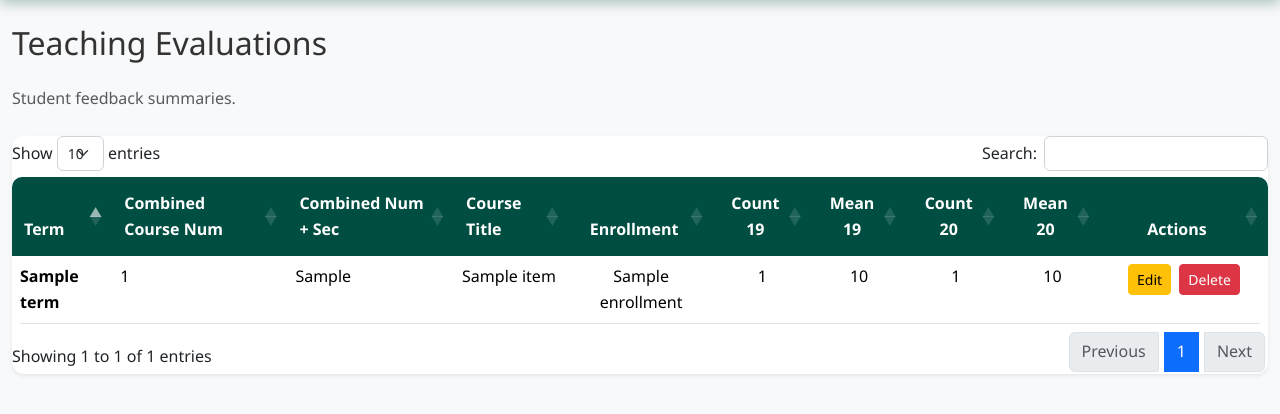
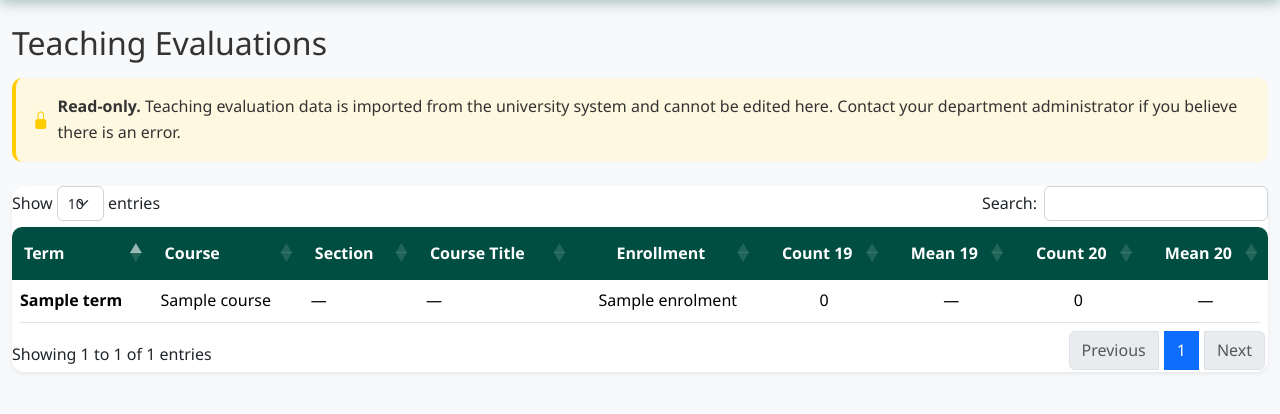
Before and after one commit to Akshay501/far_web_app, a Python web app: template templates/professor/teaching.html in a window 1280 px wide. Shown: the part 82-496 px from the top of the page. Run offline with Jinja, Linux system fonts and the light colour scheme; the template is opened without the code that fills it: most values are stand-ins (such as "Sample title", 1, 10 or a date in 2020); some libraries are stand-ins or nearby versions.

Commit message:
Read-only Teaching/Advisee + config auto-update fix
- Teaching Evaluations: removed Edit/Delete buttons, added read-only notice
- Advisee Count: removed Add/Edit/Delete, added read-only notice
- Teaching route: filter out NULL rows from query
- Advisee Count routes: blocked all write operations at backend level
- generate.py: auto-update make_cv.cfg before running make_far
  (prevents [Y/N] prompt hanging the server)

```diff
--- a/templates/professor/teaching.html
+++ b/templates/professor/teaching.html
@@ -1,8 +1,20 @@
 {% extends "base.html" %}
 {% block content %}
 
-<h2 class="mb-4">Teaching Evaluations</h2>
-<p class="text-muted mb-4">Student feedback summaries.</p>
+<div class="d-flex justify-content-between align-items-center mb-3">
+    <h2 class="mb-0">Teaching Evaluations</h2>
+</div>
+
+<!-- Read-only notice -->
+<div class="alert border-0 mb-4 d-flex align-items-center gap-2"
+     style="background-color: #fff8e1; border-left: 4px solid var(--clarkson-gold) !important; border-left-style: solid !important;">
+    <i class="bi bi-lock-fill" style="color: var(--clarkson-gold); font-size: 1.1rem;"></i>
+    <span>
+        <strong>Read-only.</strong>
+        Teaching evaluation data is imported from the university system and cannot be edited here.
+        Contact your department administrator if you believe there is an error.
+    </span>
+</div>
 
 <div class="card shadow-sm">
     <div class="card-body p-0">
@@ -10,34 +22,33 @@
             <thead class="table-dark">
                 <tr>
                     <th>Term</th>
-                    <th>Combined Course Num</th>
-                    <th>Combined Num + Sec</th>
+                    <th>Course</th>
+                    <th>Section</th>
                     <th>Course Title</th>
                     <th class="text-center">Enrollment</th>
                     <th class="text-center">Count 19</th>
                     <th class="text-center">Mean 19</th>
                     <th class="text-center">Count 20</th>
                     <th class="text-center">Mean 20</th>
-                    <th width="130px" class="text-center">Actions</th>
                 </tr>
             </thead>
             <tbody>
                 {% for item in data %}
                 <tr>
-                    <td><strong>{{ item.term or item.Term or '—' }}</strong></td>
-                    <td>{{ item.combined_course_num or item.Course or '—' }}</td>
-                    <td>{{ item.combined_num_sec or (item.CourseNumber ~ '-' ~ item.CourseSection) or '—' }}</td>
-                    <td>{{ item.course_title or item.CourseTitle or '—' }}</td>
-                    <td class="text-center">{{ item.enrollment or item.Enrollment or 0 }}</td>
-                    <td class="text-center">{{ item.count_19 or 0 }}</td>
-                    <td class="text-center fw-medium">{{ item.mean_19|default(0)|round(2) }}</td>
-                    <td class="text-center">{{ item.count_20 or 0 }}</td>
-                    <td class="text-center fw-medium">{{ item.mean_20|default(0)|round(2) }}</td>
-                    <td class="text-center">
-                        <button onclick="editRecord('teaching', {{ item.Key }})"
-                                class="btn btn-sm btn-warning me-1">Edit</button>
-                        <button onclick="deleteRecord('teaching', {{ item.Key }}, '{{ (item.course_title or item.CourseTitle)|escape|default('') }}')"
-                                class="btn btn-sm btn-danger">Delete</button>
+                    <td><strong>{{ item.Term or '—' }}</strong></td>
+                    <td>{{ item['Combined Course Number'] or item.Course or '—' }}</td>
+                    <td>{{ item['Course Section'] or '—' }}</td>
+                    <td>{{ item['Course Title'] or '—' }}</td>
+                    <td class="text-center">{{ item.Enrolment or 0 }}</td>
+                    <td class="text-center">{{ item['Count Evals'] or 0 }}</td>
+                    <td class="text-center fw-medium">{{ item['Calculated Mean'] or '—' }}</td>
+                    <td class="text-center">{{ item['Count Evals'] or 0 }}</td>
+                    <td class="text-center fw-medium">{{ item['Weighted Average'] or '—' }}</td>
+                </tr>
+                {% else %}
+                <tr>
+                    <td colspan="9" class="text-center text-muted py-4">
+                        <i class="bi bi-inbox me-2"></i>No teaching evaluation data available.
                     </td>
                 </tr>
                 {% endfor %}
```
Also changed, not shown: app/routes/generate.py (+54 -0 lines), app/routes/professor.py (+15 -43 lines), templates/professor/advisee_count.html (+28 -24 lines).
